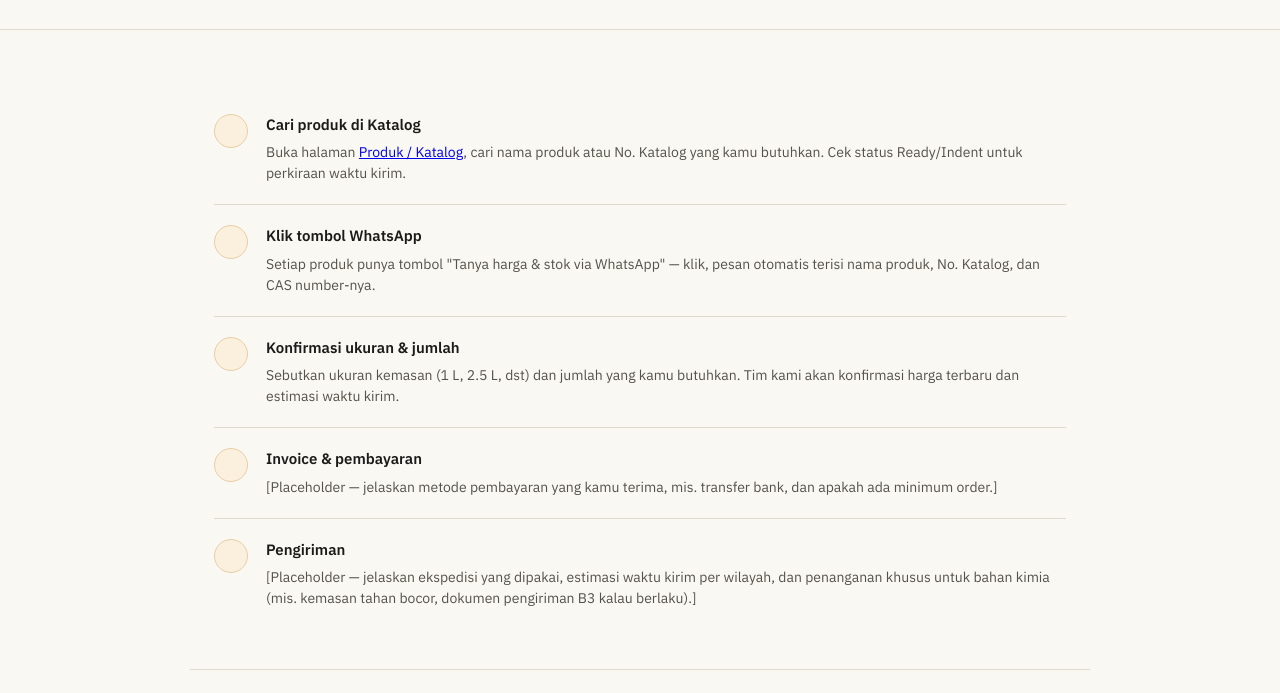
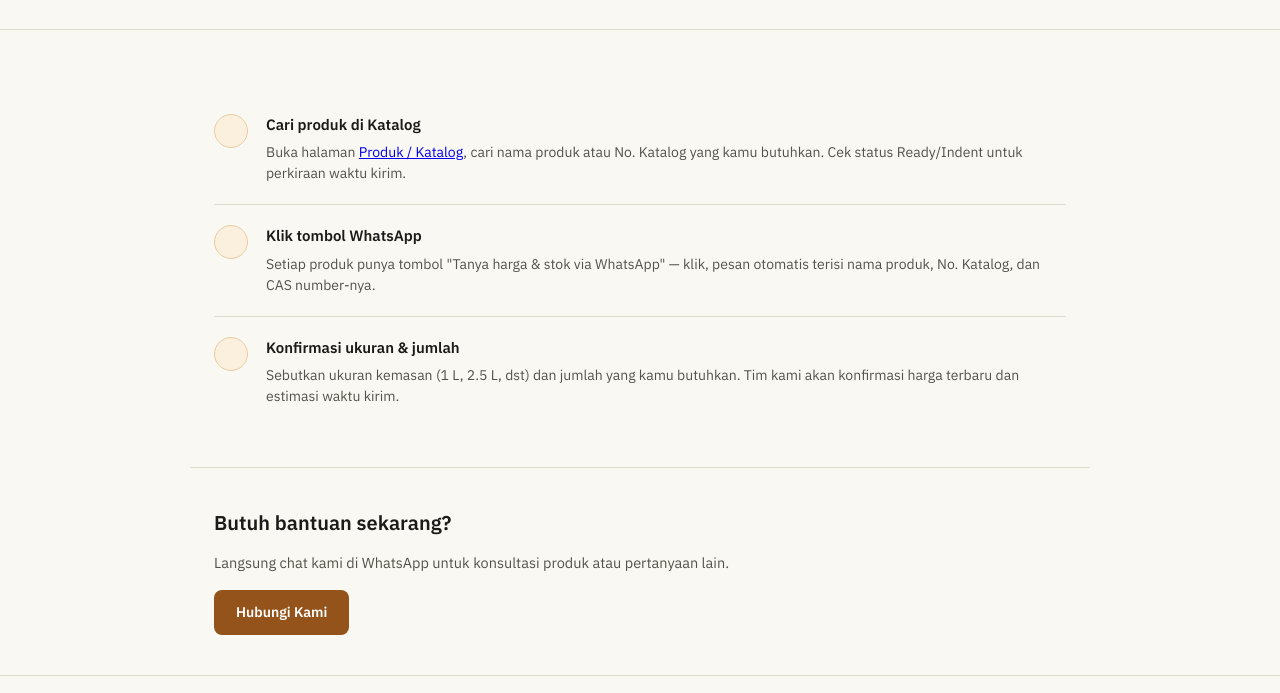
Before and after one commit to crashecool/TOKO-KIMIA-ANALIS, a website: page docs/cara-pesan.html in a window 1280 px wide. Shown: the part 225-918 px from the top of the page. Drawn offline with Linux system fonts and the light colour scheme.

Commit message:
Update cara-pesan.html

```diff
--- a/docs/cara-pesan.html
+++ b/docs/cara-pesan.html
@@ -61,20 +61,6 @@
           <p>Sebutkan ukuran kemasan (1 L, 2.5 L, dst) dan jumlah yang kamu butuhkan. Tim kami akan konfirmasi harga terbaru dan estimasi waktu kirim.</p>
         </div>
       </div>
-      <div class="step">
-        <div class="step-number"></div>
-        <div class="step-body">
-          <h3>Invoice & pembayaran</h3>
-          <p>[Placeholder — jelaskan metode pembayaran yang kamu terima, mis. transfer bank, dan apakah ada minimum order.]</p>
-        </div>
-      </div>
-      <div class="step">
-        <div class="step-number"></div>
-        <div class="step-body">
-          <h3>Pengiriman</h3>
-          <p>[Placeholder — jelaskan ekspedisi yang dipakai, estimasi waktu kirim per wilayah, dan penanganan khusus untuk bahan kimia (mis. kemasan tahan bocor, dokumen pengiriman B3 kalau berlaku).]</p>
-        </div>
-      </div>
     </div>
   </section>
 
```
